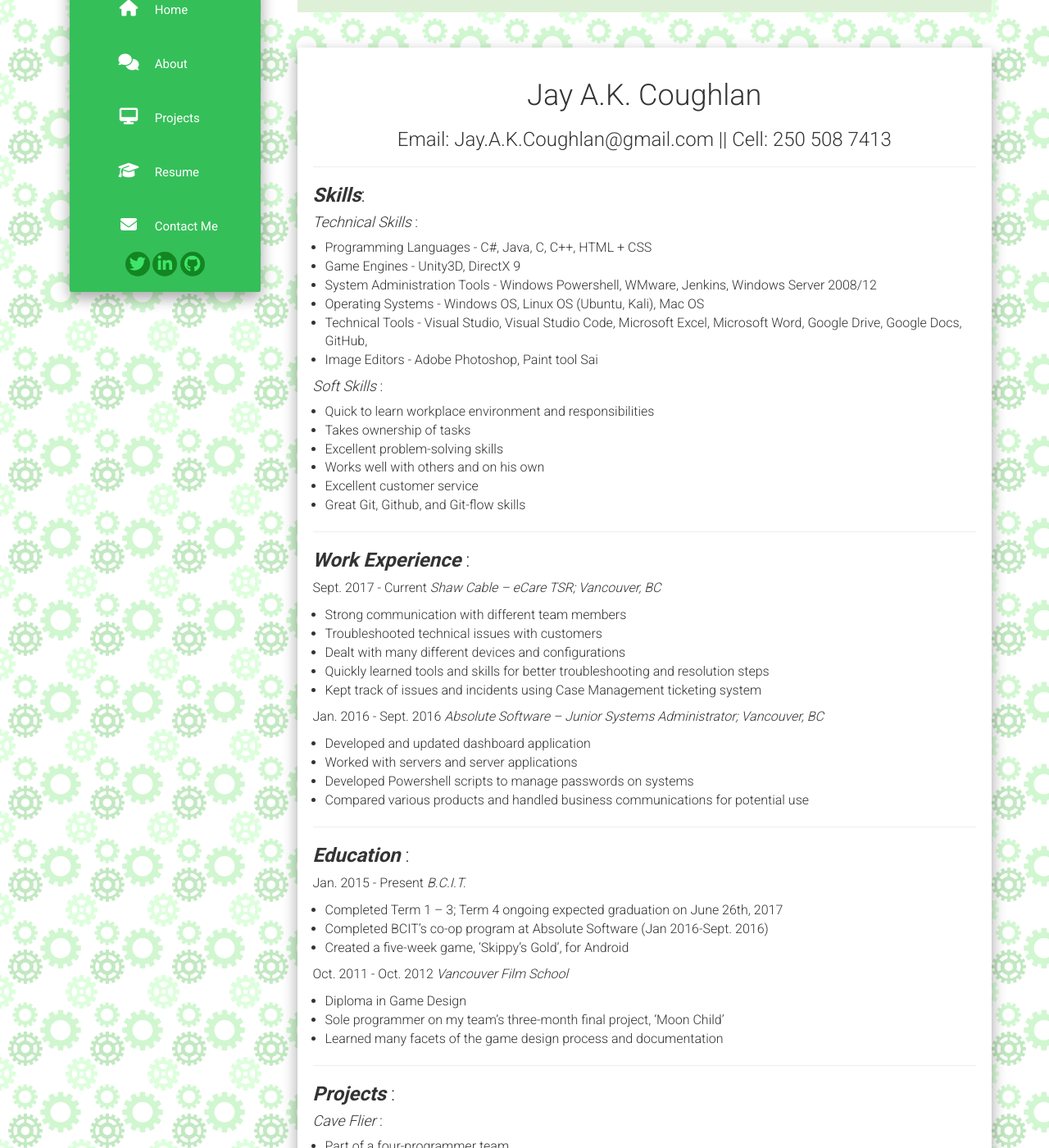
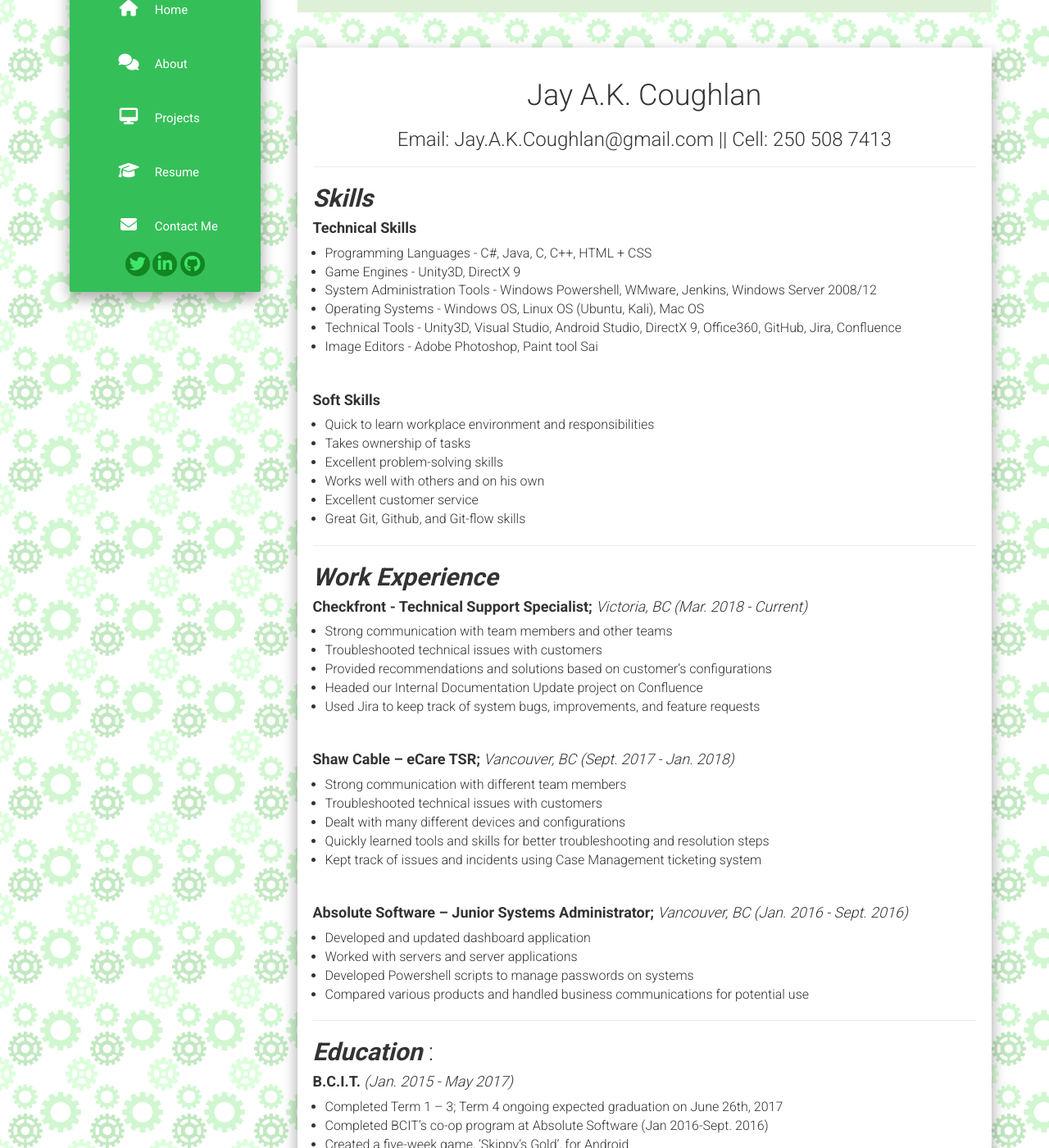
Before and after one commit to JayAKCoughlan/JayAkCoughlan.github.io, a Jekyll site: the page built from resume.md, in a window 1280 px wide and 1400 px high, scrolled down 292 px. Shown: the whole window at 82% size. Built offline with Jekyll 4.4.1, drawn with Linux system fonts in a browser that asks for light colours; nearby versions of some CDN libraries; some of the changed text lies outside the part shown.

Commit message:
Updated website. Refreshed resume. Hid Checkfront page.

```diff
--- a/_layouts/projects.html
+++ b/_layouts/projects.html
@@ -4,11 +4,11 @@
 ---
 <article class="post">
 
-<div class="alert alert-info alert-dismissable">
+<!--<div class="alert alert-info alert-dismissable">
 	<strong>More projects are being added.</strong> Please check back soon!
-</div>
+</div>-->
 
-  <div class="post-content">
+  <div class="post-content well">
     {{ content }}
 
     <div class="projects row">
--- a/_sass/_base.scss
+++ b/_sass/_base.scss
@@ -210,3 +210,7 @@
 td{
     vertical-align: middle;
 }
+
+.ct {
+    visibility: none;
+}
--- a/resume.md
+++ b/resume.md
@@ -3,17 +3,19 @@
 title: Jay's Resume
 ---
 
-### ***Skills***:
+## ***Skills***
 
-#### *Technical Skills* :
+#### **Technical Skills**
+
 *	Programming Languages - C#, Java, C, C++, HTML + CSS
 *	Game Engines - Unity3D, DirectX 9
 *   System Administration Tools - Windows Powershell, WMware, Jenkins, Windows Server 2008/12
 *   Operating Systems - Windows OS, Linux OS (Ubuntu, Kali), Mac OS
-*	Technical Tools - Visual Studio, Visual Studio Code, Microsoft Excel, Microsoft Word, Google Drive, Google Docs, GitHub,
+*	Technical Tools - Unity3D, Visual Studio, Android Studio, DirectX 9, Office360, GitHub, Jira, Confluence
 *	Image Editors - Adobe Photoshop, Paint tool Sai
 
-#### *Soft Skills* :
+<br/>
+#### **Soft Skills**
 *	Quick to learn workplace environment and responsibilities
 *	Takes ownership of tasks
 *	Excellent problem-solving skills
@@ -23,17 +25,25 @@
 
 *****
 
-### ***Work Experience*** :
+## ***Work Experience***
 
-Sept. 2017 - Current        *Shaw Cable – eCare TSR; Vancouver, BC*
+#### **Checkfront - Technical Support Specialist;** *Victoria, BC (Mar. 2018 - Current)*
+* Strong communication with team members and other teams
+* Troubleshooted technical issues with customers
+* Provided recommendations and solutions based on customer’s configurations
+* Headed our Internal Documentation Update project on Confluence
+* Used Jira to keep track of system bugs, improvements, and feature requests
+
+<br/>
+#### **Shaw Cable – eCare TSR;** *Vancouver, BC (Sept. 2017 - Jan. 2018)*
 * Strong communication with different team members
 * Troubleshooted technical issues with customers
 * Dealt with many different devices and configurations
 * Quickly learned tools and skills for better troubleshooting and resolution steps
 * Kept track of issues and incidents using Case Management ticketing system
 
-
-Jan. 2016 - Sept. 2016		*Absolute Software – Junior Systems Administrator; Vancouver, BC*
+<br/>
+#### **Absolute Software – Junior Systems Administrator;** *Vancouver, BC (Jan. 2016 - Sept. 2016)*
 *	Developed and updated dashboard application
 *	Worked with servers and server applications
 *	Developed Powershell scripts to manage passwords on systems
@@ -41,35 +51,38 @@
 
 *****
 
-### ***Education*** :
-Jan. 2015 - Present		*B.C.I.T.*
+## ***Education*** :
+#### **B.C.I.T.** *(Jan. 2015 - May 2017)*
 *	Completed Term 1 – 3; Term 4 ongoing expected graduation on June 26th, 2017
 *	Completed BCIT's co-op program at Absolute Software (Jan 2016-Sept. 2016)
 *	Created a five-week game, ‘Skippy’s Gold’, for Android
 
-Oct. 2011 - Oct. 2012		*Vancouver Film School*
+<br/>
+#### **Vancouver Film School** *(Oct. 2011 - Oct. 2012)*
 *	Diploma in Game Design
-*	Sole programmer on my team's three-month final project, 'Moon Child'
+*	Main programmer on my team's three-month final project, 'Moon Child'
 *	Learned many facets of the game design process and documentation
 
 *****
 
-### ***Projects*** :
+## ***Projects***
 
-#### *Cave Flier* :
+#### **Cave Flier**
 *	Part of a four-programmer team
 *	First person flight game with randomly generated obstacles and consumables
 *	Used C# and Unity3D
 *	Three-week production cycle
 *	Used GoogleVR
 
-#### *Password Updater Script* :
+<br/>
+#### **Password Updater Script**
 *	Coded internal tools for Absolute Software
 *	Used Powershell, the Powershell markup language, and PasswordState API’s
 *	Three-month project in between other responsibilities
 *	Created script to automate and manage checking password ages and generating new passwords
 
-#### *Moon Child* :
+<br/>
+#### **Moon Child**
 *	Worked as the sole programmer on five-person team using
 *	Third person platformer with traditional and runner mechanics
 *	Used C# and Unity3D
@@ -79,6 +92,6 @@
 
 *****
 
-### ***Hobbies and Interests*** :
+## ***Hobbies and Interests***
 
 Dragons, video games, fantasy novels, fantasy novels about dragons, Pokémon, Doctor Who, writing, drawing, dungeons and dragons, and not being killed by dragons in dungeons and dragons.
```
Also changed, not shown: _data/projects.json (+0 -14 lines), _layouts/checkfront.html (added, +13 -0 lines), _posts/2018-02-15-project-demo-checkfront.md (deleted, +0 -36 lines), checkfront.md (added, +20 -0 lines), contact.md (+1 -0 lines), Support - Jay Coughlan-1.jpg (added), 1 other file.
